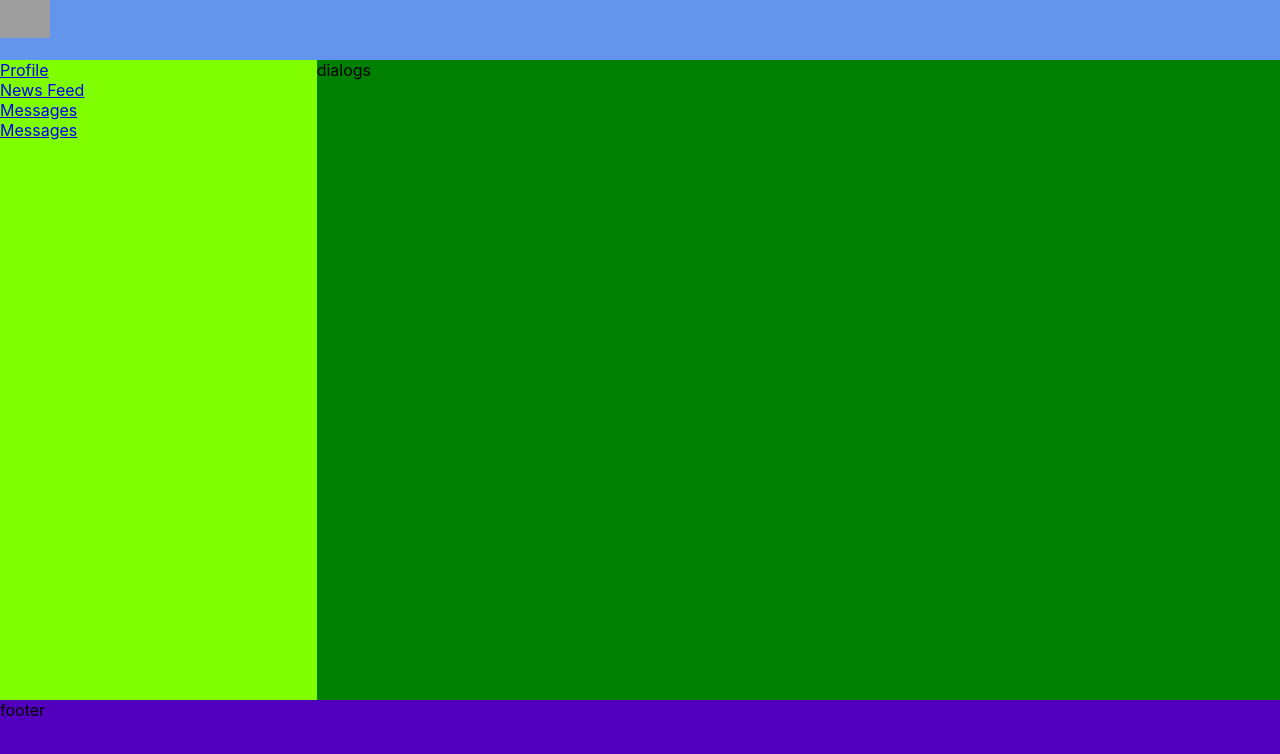
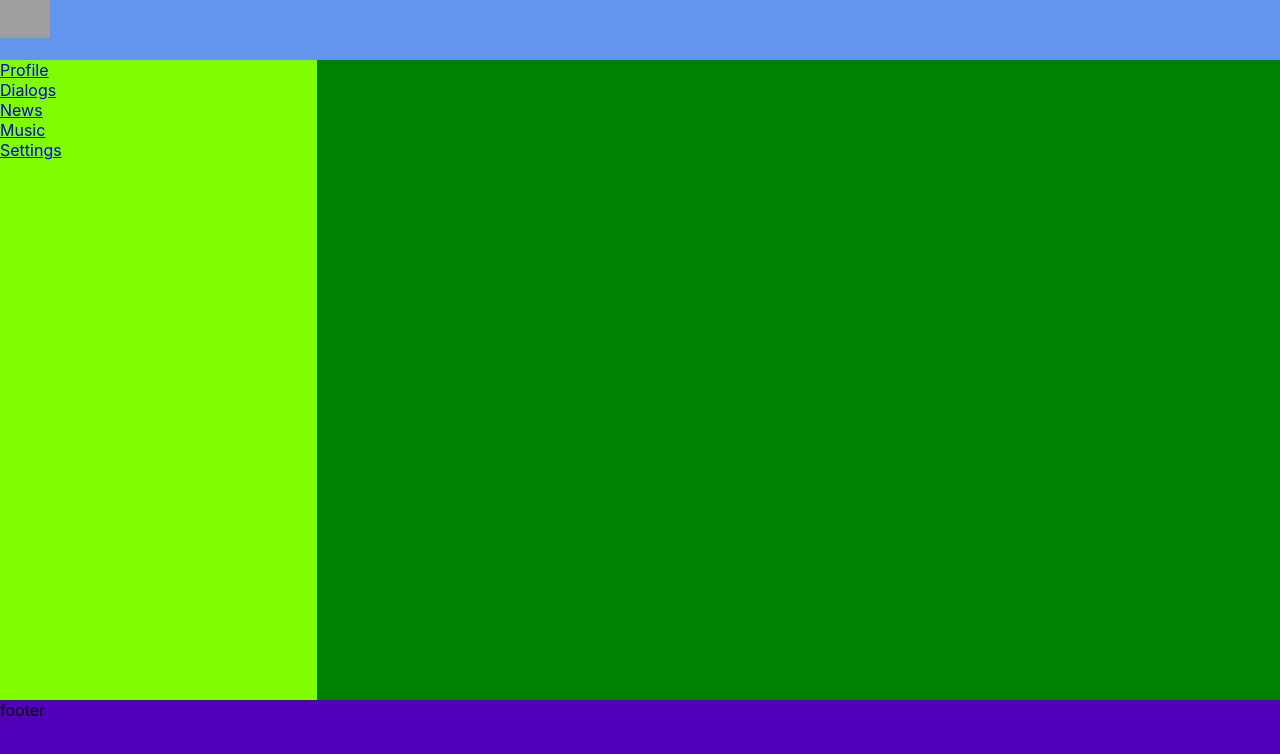
Before and after one commit to Metodist/samuraiWay, a React (Create React App) app: page / in a window 1280 px wide. Shown: the top 754 px of the page. Built offline with nearby package versions, Linux system fonts and the light colour scheme; grey boxes are pictures that could not be loaded.

Commit message:
samurayWay 19

```diff
--- a/src/App.tsx
+++ b/src/App.tsx
@@ -5,19 +5,25 @@ import {Navigation} from "./components/Navigation/Navigation";
 import {Footer} from "./components/Footer/Footer";
 import {Profile} from "./components/Profile/Profile";
 import {Dialogs} from "./components/Dialogs/Dialogs";
+import {BrowserRouter, Route} from "react-router-dom";
 
 const App = () => {
     return (
+        <BrowserRouter>
             <div className="app-wrapper">
                 <Header/>
                 <Navigation/>
                 <div className="app-wrapper-content">
-                {/*<Profile/>*/}
-                <Dialogs/>
+                    <Route path="/profile" component={Profile}/>
+                    <Route path="/dialogs" component={Dialogs}/>
+                    <Route path="/news"/>
+                    <Route path="/music"/>
+                    <Route path="/settings"/>
                 </div>
 
                 <Footer/>
             </div>
+        </BrowserRouter>
     );
 }
 
--- a/src/components/Navigation/Navigation.tsx
+++ b/src/components/Navigation/Navigation.tsx
@@ -4,10 +4,11 @@ import style from "./Navigation.module.css"
 export const Navigation = () => {
     return (
         <div className={style.navigation}>
-            <div><a href="src/components/Navigation/Navigation#asd">Profile </a></div>
-            <div><a href="src/components/Navigation/Navigation#asd">News Feed </a></div>
-            <div><a href="src/components/Navigation/Navigation#asd">Messages </a></div>
-            <div><a href="src/components/Navigation/Navigation#asd">Messages </a></div>
+            <div><a href="/profile">Profile </a></div>
+            <div><a href="/dialogs">Dialogs</a></div>
+            <div><a href="/news">News</a></div>
+            <div><a href="/music">Music </a></div>
+            <div><a href="/settings">Settings </a></div>
         </div>
     )
 
```
Lines whose indentation alone changed are shown as unchanged.
